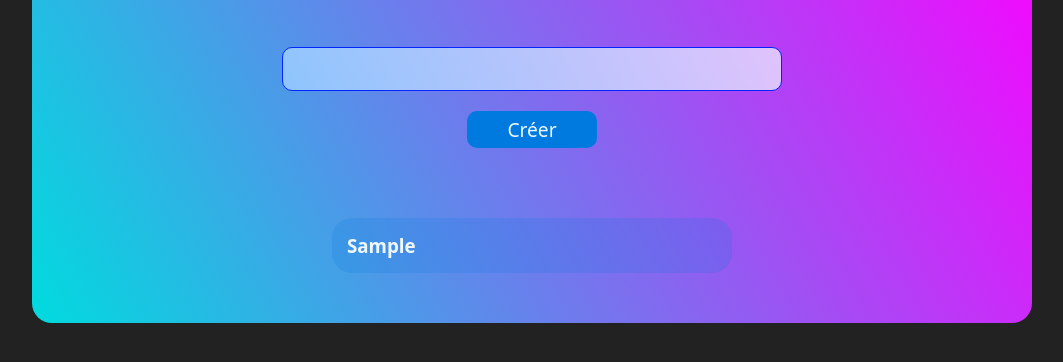
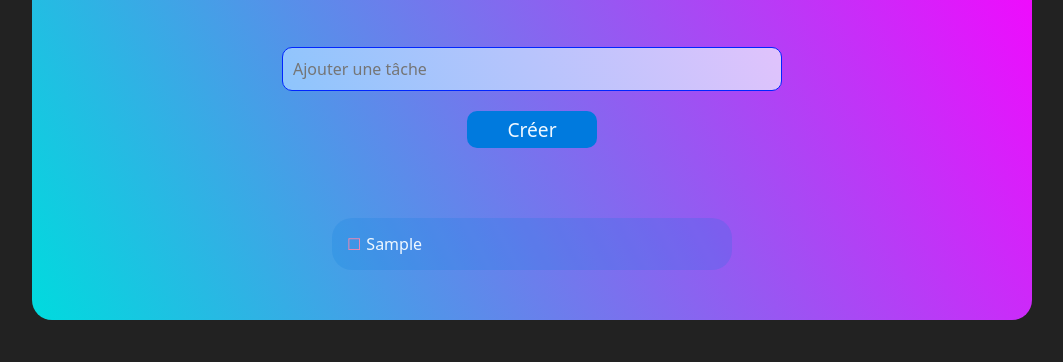
Before and after one commit to Thomas-soft/Todo-List, a plain HTML site: page index.html in a window 1280 px wide. Both pictures are taken after typing "Sample" into the empty fields and a click on the button "Créer". Shown: the part 224-586 px from the top of the page, without its empty margins (108-1171 px from the left). Drawn offline with Linux system fonts and the light colour scheme.

Commit message:
Ajout sauvegarde automatique, status des taches, icons, optimisation du code

```diff
--- a/index.html
+++ b/index.html
@@ -13,12 +13,14 @@
         <div class="todo-container">
             <h1>Todo List</h1>
             <form id="form">
-                <input type="text" id="todo_input">
+                <input type="text" id="todo_input" autocomplete="off" minlength="2" placeholder="Ajouter une tâche">
                 <div class="button-content">
                     <button type="submit">Créer</button>
                 </div>
             </form>
-            <div class="contain" id="todoListContain">
+            <ul class="contain" id="todoListContain">
+
+            </ul>
 
             </div>
         </div>
--- a/index.js
+++ b/index.js
@@ -1,24 +1,39 @@
-const form = document.getElementById("form");
-const todoListContain = document.getElementById("todoListContain");
-let todo;
 let valid = true;
+let myData = localStorage;
+
+window.onload = () =>
+{
+    for (let index = 0; index < myData.length; index++)
+    {
+        todoListContain.innerHTML += `<li>${myData.key(index)}</li>`;
+    }
+
+    const list = document.querySelectorAll("li");
+    for (let index = 0; index < myData.length; index++)
+    {
+        if (myData.getItem(myData.key(index)) === "checked")
+        {
+            list[index].classList.add("checked");
+        }
+    }
+};
 
 form.addEventListener("submit", (e) =>
 {
     e.preventDefault();
 
-    const allh3 = document.querySelectorAll("h3");
+    const list = document.querySelectorAll("li");
 
-    allh3.forEach((h3) =>
+    list.forEach((li) =>
     {
-        if (todo_input.value === h3.textContent)
+        if (todo_input.value === li.textContent)
             valid = false;
     });
 
-    if (todo_input.value.length > 0 && valid)
+    if (todo_input.value.length > 1 && valid)
     {
-        todo = todo_input.value;
-        todoListContain.innerHTML += `<h3>${todo}</h3>`;
+        todoListContain.innerHTML += `<li>${todo_input.value}</li>`;
+        myData.setItem(todo_input.value, 'no-checked');
     }
     todo_input.value = "";
     valid = true;
@@ -28,9 +43,15 @@ todoListContain.addEventListener("click", (e) =>
 {
     if (e.target.id !== "todoListContain")
     {
-        e.target.remove();
+        if (e.target.classList.contains("checked"))
+        {
+            e.target.remove();
+            myData.removeItem(e.target.textContent);
+        }
+        else
+        {
+            e.target.classList.add("checked");
+            myData.setItem(e.target.textContent, 'checked');
+        }
     }
 });
-
-// <i class="fa-regular fa-square"></i>
-// <i class="fa-regular fa-square-check"></i>
--- a/style/style.scss
+++ b/style/style.scss
@@ -1,3 +1,5 @@
+$icon: '*';
+
 *
 {
     margin: 0;
@@ -6,6 +8,7 @@
     box-sizing: border-box;
     color: aliceblue;
 }
+
 
 @mixin center($space)
 {
@@ -96,19 +99,67 @@ body
             margin-bottom: 50px;
             border-radius: 20px;
 
-            h3
+            li
             {
-                margin: 15px;
+                position: relative;
+                padding: 15px;
                 word-break: break-all;
+                list-style-type: none;
+                user-select: none;
 
+                &::before
+                {
+                    position: relative;
+                    display: inline-block;
+                    margin-right: 5px;
+                    content: '\2610';
+                    color: #ff86ab;
+                }
+                &::after
+                {
+                    position: relative;
+                    display: inline-block;
+                    content: '(Terminer)';
+                    color: #51ff00;
+                    font-weight: 600;
+                    margin-left: 5px;
+                    opacity: 0;
+
+                    transition: 0.3s ease;
+                }
                 &:hover
                 {
                     background-color: #007ade69;
                     border-radius: 20px;
+
+                    &::after
+                    {
+                        opacity: 1;
+                    }
                 }
                 transition: 0.2s ease;
                 cursor: pointer;
             }
+            li.checked
+            {
+                &::before
+                {
+                    content: '\2611';
+                    color: #51ff00;
+                }
+                &::after
+                {
+                    content: '(Supprimer)';
+                    color: #ff86ab;
+                }
+                &:hover
+                {
+                    &::after
+                    {
+                        opacity: 1;
+                    }
+                }
+            }
         }
     }
 }
```
Also changed, not shown: style/style.css, 1 other file.
